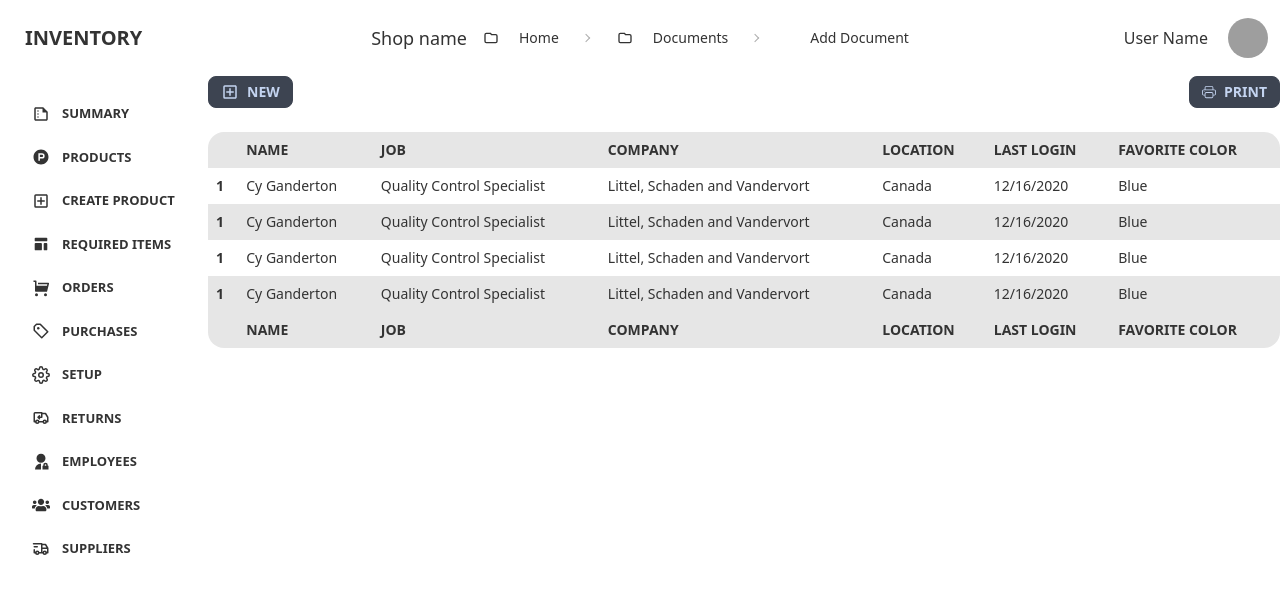
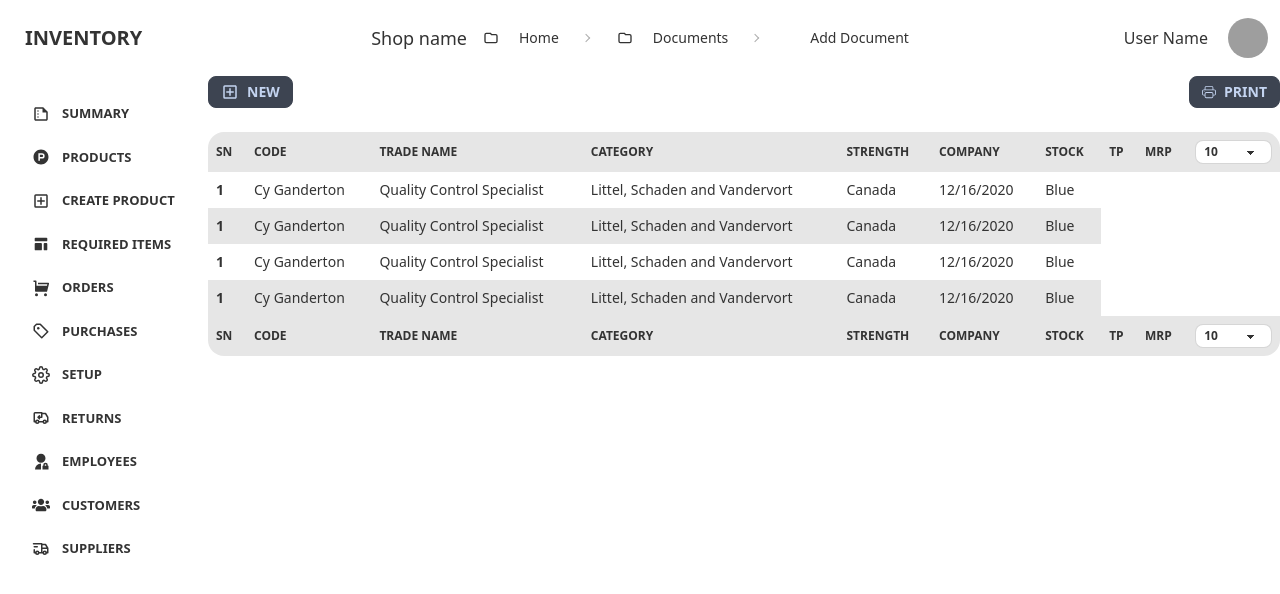
Before and after one commit to nDevers/inventory-management-system, a React (Create React App) app: page /dashboard/products in a window 1280 px wide. Shown: the top 594 px of the page. Built offline with nearby package versions, Linux system fonts and the light colour scheme; grey boxes are pictures that could not be loaded.

Commit message:
product page

```diff
--- a/src/pages/Dashboard/Products/Products.js
+++ b/src/pages/Dashboard/Products/Products.js
@@ -5,6 +5,32 @@ import { FcCancel } from 'react-icons/fc';
 import { MdOutlineAddBox } from 'react-icons/md';
 
 const Products = () => {
+    const tableHead = <tr>
+        <th className='text-xs' >SN</th>
+        <th className='text-xs' >Code</th>
+        <th className='text-xs' >Trade Name</th>
+        <th className='text-xs' >Category</th>
+        <th className='text-xs' >Strength</th>
+        <th className='text-xs' >Company</th>
+        <th className='text-xs' >Stock</th>
+        <th className='text-xs' >TP</th>
+        <th className='text-xs' >MRP</th>
+        <th className='text-xs' >
+            <select class="select select-bordered select-xs w-full max-w-xs">
+                <option selected>10</option>
+                <option>20</option>
+                <option>30</option>
+                <option>40</option>
+                <option>50</option>
+                <option>60</option>
+                <option>70</option>
+                <option>80</option>
+                <option>90</option>
+                <option>100</option>
+            </select>
+        </th>
+    </tr>;
+
     return (
         <section>
             <div className="flex justify-between mb-6">
@@ -271,15 +297,9 @@ const Products = () => {
 
             <table class="table table-zebra table-compact w-full">
                 <thead>
-                    <tr>
-                        <th></th>
-                        <th>Name</th>
-                        <th>Job</th>
-                        <th>company</th>
-                        <th>location</th>
-                        <th>Last Login</th>
-                        <th>Favorite Color</th>
-                    </tr>
+                    {
+                        tableHead
+                    }
                 </thead>
                 <tbody>
                     <ProductsRow />
@@ -288,15 +308,9 @@ const Products = () => {
                     <ProductsRow />
                 </tbody>
                 <tfoot>
-                    <tr>
-                        <th></th>
-                        <th>Name</th>
-                        <th>Job</th>
-                        <th>company</th>
-                        <th>location</th>
-                        <th>Last Login</th>
-                        <th>Favorite Color</th>
-                    </tr>
+                    {
+                        tableHead
+                    }
                 </tfoot>
             </table>
         </section >
```
